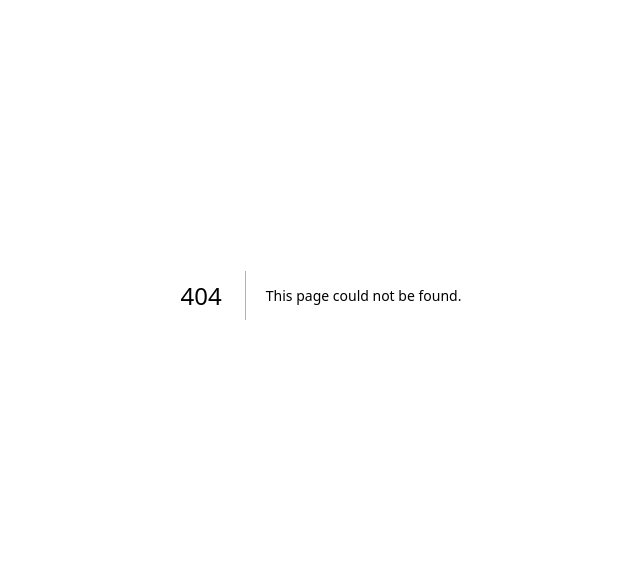
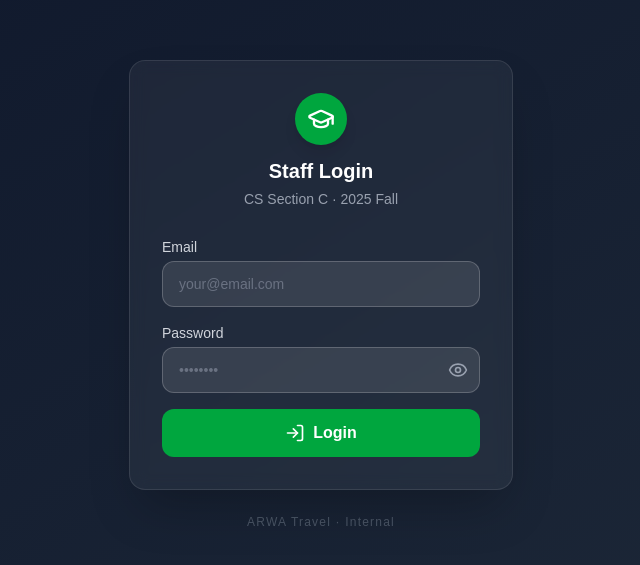
Before and after one commit to muhammad-zaid1507/uet-attendance, a Next.js app: page /staff-login in a window 1280 px wide. Before the commit this address had no page. Shown: the part 105-670 px from the top of the page, without its empty margins (319-959 px from the left). Built offline with nearby package versions, Linux system fonts and the light colour scheme.

Commit message:
Hidden staff login, remove login from home

```diff
--- a/app/page.tsx
+++ b/app/page.tsx
@@ -1,26 +1,48 @@
 'use client'
 import Link from 'next/link'
-import { GraduationCap, BookOpen, ShieldCheck } from 'lucide-react'
+import { useRouter } from 'next/navigation'
+import { GraduationCap, BookOpen } from 'lucide-react'
+import { useState } from 'react'
 
 export default function Home() {
+  const router = useRouter()
+  const [taps, setTaps] = useState(0)
+  const [hint, setHint] = useState(false)
+
+  function handleLogoTap() {
+    const next = taps + 1
+    setTaps(next)
+    if (next === 3) setHint(true)
+    if (next >= 5) {
+      setTaps(0)
+      setHint(false)
+      router.push('/staff-login')
+    }
+  }
+
   return (
     <main className="min-h-screen flex flex-col items-center justify-center bg-gradient-to-br from-green-50 to-emerald-100 p-4">
       <div className="w-full max-w-md">
         {/* Header */}
         <div className="text-center mb-10">
           <div className="flex justify-center mb-4">
-            <div className="bg-green-600 rounded-full p-4 shadow-lg">
+            <button
+              onClick={handleLogoTap}
+              className="bg-green-600 rounded-full p-4 shadow-lg active:scale-95 transition-transform select-none focus:outline-none"
+              title="UET Lahore"
+            >
               <GraduationCap className="w-10 h-10 text-white" />
+            </button>
           </div>
-          </div>
+          {hint && (
+            <p className="text-green-400 text-xs mb-2 animate-pulse">Keep tapping...</p>
+          )}
           <h1 className="text-3xl font-bold text-gray-900">UET Lahore</h1>
           <p className="text-green-700 font-semibold mt-1">Cybersecurity – Section C</p>
           <p className="text-gray-500 text-sm mt-1">2025 Fall Morning</p>
         </div>
 
-        {/* Cards */}
-        <div className="space-y-4">
-          {/* Student view */}
+        {/* Student card only */}
         <Link href="/student" className="block group">
           <div className="bg-white rounded-2xl p-6 shadow-md hover:shadow-xl transition-all border-2 border-transparent hover:border-green-400 flex items-center gap-4">
             <div className="bg-green-100 rounded-xl p-3 group-hover:bg-green-200 transition-colors">
@@ -32,20 +54,6 @@ export default function Home() {
             </div>
           </div>
         </Link>
-
-          {/* CR / GR / Teacher login */}
-          <Link href="/login" className="block group">
-            <div className="bg-white rounded-2xl p-6 shadow-md hover:shadow-xl transition-all border-2 border-transparent hover:border-blue-400 flex items-center gap-4">
-              <div className="bg-blue-100 rounded-xl p-3 group-hover:bg-blue-200 transition-colors">
-                <ShieldCheck className="w-7 h-7 text-blue-700" />
-              </div>
-              <div>
-                <h2 className="text-lg font-bold text-gray-900">CR / GR / Teacher</h2>
-                <p className="text-gray-500 text-sm">Login to manage attendance & records</p>
-              </div>
-            </div>
-          </Link>
-        </div>
 
         <p className="text-center text-gray-400 text-xs mt-8">
           Department of Computer Science · UET Lahore
--- /dev/null
+++ b/app/staff-login/page.tsx
@@ -0,0 +1,97 @@
+'use client'
+import { useState } from 'react'
+import { createClient } from '@/lib/supabase/client'
+import { useRouter } from 'next/navigation'
+import { LogIn, Eye, EyeOff, GraduationCap } from 'lucide-react'
+
+export default function StaffLoginPage() {
+  const [email, setEmail] = useState('')
+  const [password, setPassword] = useState('')
+  const [show, setShow] = useState(false)
+  const [loading, setLoading] = useState(false)
+  const [error, setError] = useState('')
+  const router = useRouter()
+
+  async function handleLogin(e: React.FormEvent) {
+    e.preventDefault()
+    setLoading(true)
+    setError('')
+    const supabase = createClient()
+
+    const { error: err } = await supabase.auth.signInWithPassword({ email, password })
+    if (err) {
+      setError('Invalid email or password.')
+      setLoading(false)
+      return
+    }
+    router.push('/dashboard')
+  }
+
+  return (
+    <div className="min-h-screen bg-gradient-to-br from-slate-900 to-gray-800 flex flex-col items-center justify-center p-4">
+      <div className="bg-white/5 backdrop-blur border border-white/10 rounded-2xl p-8 w-full max-w-sm shadow-2xl">
+        {/* Header */}
+        <div className="text-center mb-7">
+          <div className="flex justify-center mb-3">
+            <div className="bg-green-600 rounded-full p-3 shadow-lg">
+              <GraduationCap className="w-7 h-7 text-white" />
+            </div>
+          </div>
+          <h2 className="text-white text-xl font-bold">Staff Login</h2>
+          <p className="text-gray-400 text-sm mt-1">CS Section C · 2025 Fall</p>
+        </div>
+
+        <form onSubmit={handleLogin} className="space-y-4">
+          <div>
+            <label className="block text-sm font-medium text-gray-300 mb-1">Email</label>
+            <input
+              type="email"
+              value={email}
+              onChange={e => setEmail(e.target.value)}
+              placeholder="your@email.com"
+              required
+              className="w-full bg-white/10 text-white border border-white/20 rounded-xl px-4 py-3 text-sm focus:outline-none focus:border-green-500 placeholder-gray-500 transition-colors"
+            />
+          </div>
+
+          <div>
+            <label className="block text-sm font-medium text-gray-300 mb-1">Password</label>
+            <div className="relative">
+              <input
+                type={show ? 'text' : 'password'}
+                value={password}
+                onChange={e => setPassword(e.target.value)}
+                placeholder="••••••••"
+                required
+                className="w-full bg-white/10 text-white border border-white/20 rounded-xl px-4 py-3 text-sm focus:outline-none focus:border-green-500 placeholder-gray-500 transition-colors pr-12"
+              />
+              <button
+                type="button"
+                onClick={() => setShow(!show)}
+                className="absolute right-3 top-1/2 -translate-y-1/2 text-gray-400 hover:text-gray-200"
+              >
+                {show ? <EyeOff className="w-5 h-5" /> : <Eye className="w-5 h-5" />}
+              </button>
+            </div>
+          </div>
+
+          {error && (
+            <div className="bg-red-900/40 border border-red-700 text-red-300 text-sm px-4 py-3 rounded-xl">
+              {error}
+            </div>
+          )}
+
+          <button
+            type="submit"
+            disabled={loading}
+            className="w-full bg-green-600 hover:bg-green-500 text-white py-3 rounded-xl font-semibold flex items-center justify-center gap-2 transition-colors disabled:opacity-60 mt-2"
+          >
+            <LogIn className="w-5 h-5" />
+            {loading ? 'Logging in...' : 'Login'}
+          </button>
+        </form>
+      </div>
+      <p className="text-gray-600 text-xs mt-6 tracking-widest">ARWA Travel · Internal</p>
+    </div>
+  )
+}
--- a/middleware.ts
+++ b/middleware.ts
@@ -24,7 +24,7 @@ export async function middleware(request: NextRequest) {
   const { data: { user } } = await supabase.auth.getUser()
 
   if (!user && request.nextUrl.pathname.startsWith('/dashboard')) {
-    return NextResponse.redirect(new URL('/login', request.url))
+    return NextResponse.redirect(new URL('/staff-login', request.url))
   }
 
   return supabaseResponse
```
Lines whose indentation alone changed are shown as unchanged.
